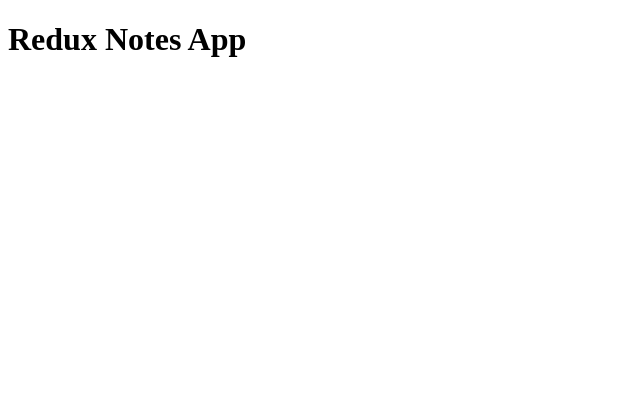
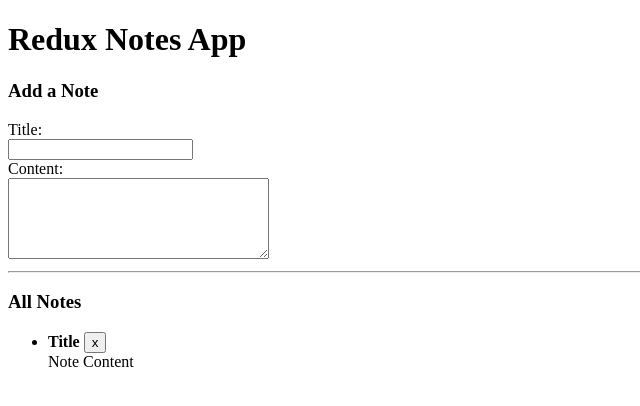
Before and after one commit to YusufKolawole/redux-in-plain-js, a website built with webpack: page index.html in a window 1280 px wide. Shown: the whole page, without its empty margins (0-640 px from the left). Built offline with nearby package versions, Linux system fonts and the light colour scheme.

Commit message:
populated index.html with the note codes

```diff
--- a/index.html
+++ b/index.html
@@ -7,5 +7,27 @@
 </head>
 <body>
     <h1>Redux Notes App</h1>
+    <h3>Add a Note</h3>
+    <form id="add-note">
+        Title: <br/>
+        <input type="text" name="title"/>
+        <br/>
+        Content: <br/>
+        <textarea name="content" cols="30" rows="5"></textarea>
+        <br/>
+    </form>
+
+    <hr/>
+
+    <h3>All Notes</h3>
+    <ul id="notes">
+        <li>
+            <b>Title</b>
+            <button data-id="5">x</button>
+            <br/>
+            <span>Note Content</span>
+        </li>
+    </ul>
+    <script src="./dist/bundle.js"></script>
 </body>
 </html>
```
